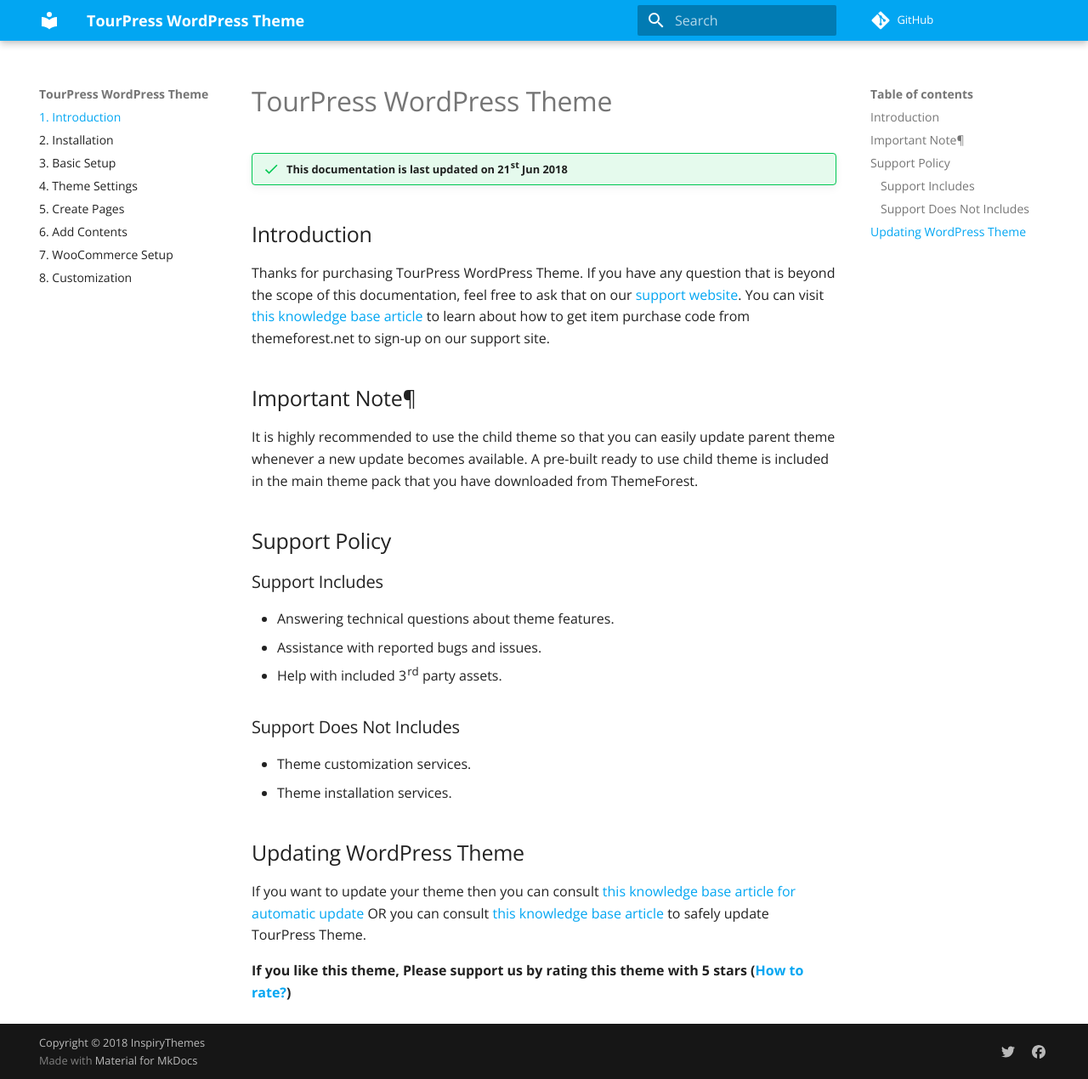
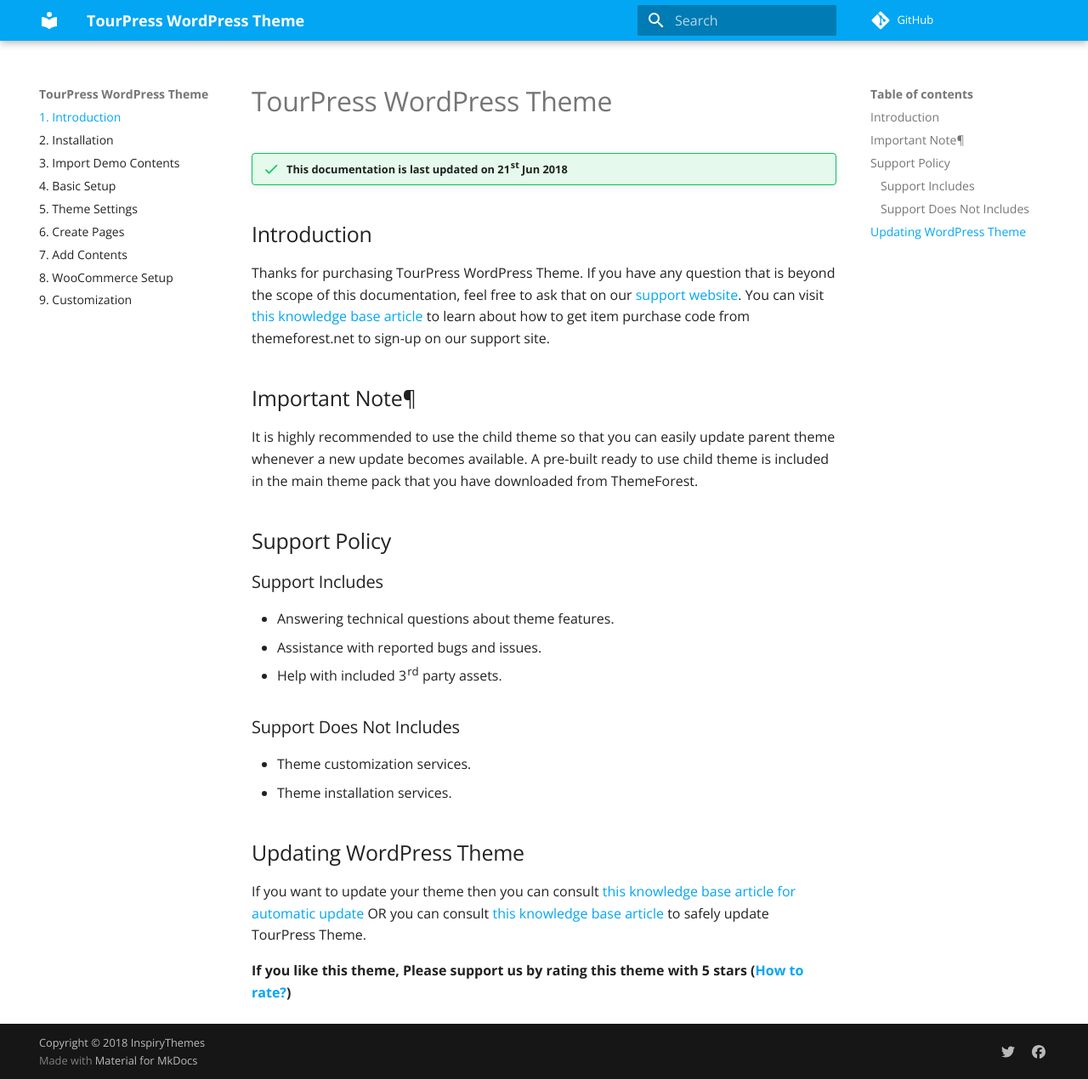
Before and after one commit to fahidjavid/doc-test, an MkDocs documentation site: the page built from docs/index.md, in a window 1280 px wide and 1270 px high. Shown: the whole window at 85% size. Built offline with MkDocs 1.6.1 and Material for MkDocs 9.7.7, drawn with Linux system fonts in a browser that asks for light colours; comment, search, counter and statistics services are not loaded; old or Windows-style settings are respelled for this version of MkDocs.

Commit message:
Demo import section added

```diff
--- a/mkdocs.yml
+++ b/mkdocs.yml
@@ -46,12 +46,13 @@
 pages:
     - 1. Introduction: index.md
     - 2. Installation: installation.md
-    - 3. Basic Setup: basic-setup.md
-    - 4. Theme Settings: settings.md
-    - 5. Create Pages: pages.md
-    - 6. Add Contents: posts.md
-    - 7. WooCommerce Setup: woocommerce.md
-    - 8. Customization: customization.md
+    - 3. Import Demo Contents: import-demo-contents.md
+    - 4. Basic Setup: basic-setup.md
+    - 5. Theme Settings: settings.md
+    - 6. Create Pages: pages.md
+    - 7. Add Contents: posts.md
+    - 8. WooCommerce Setup: woocommerce.md
+    - 9. Customization: customization.md
 
 
 
```
Also changed, not shown: docs/import-demo-contents.md (added, +92 -0 lines).
